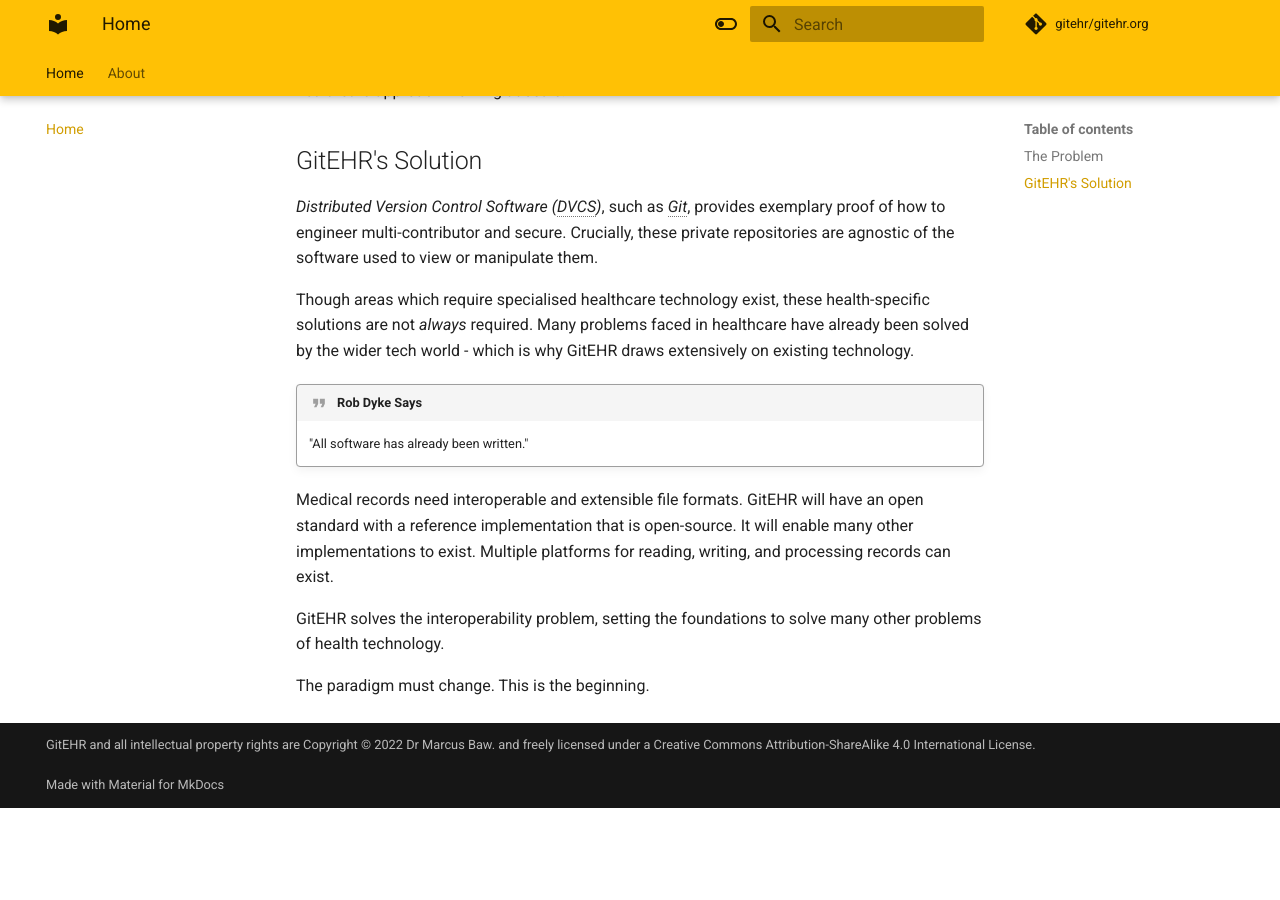
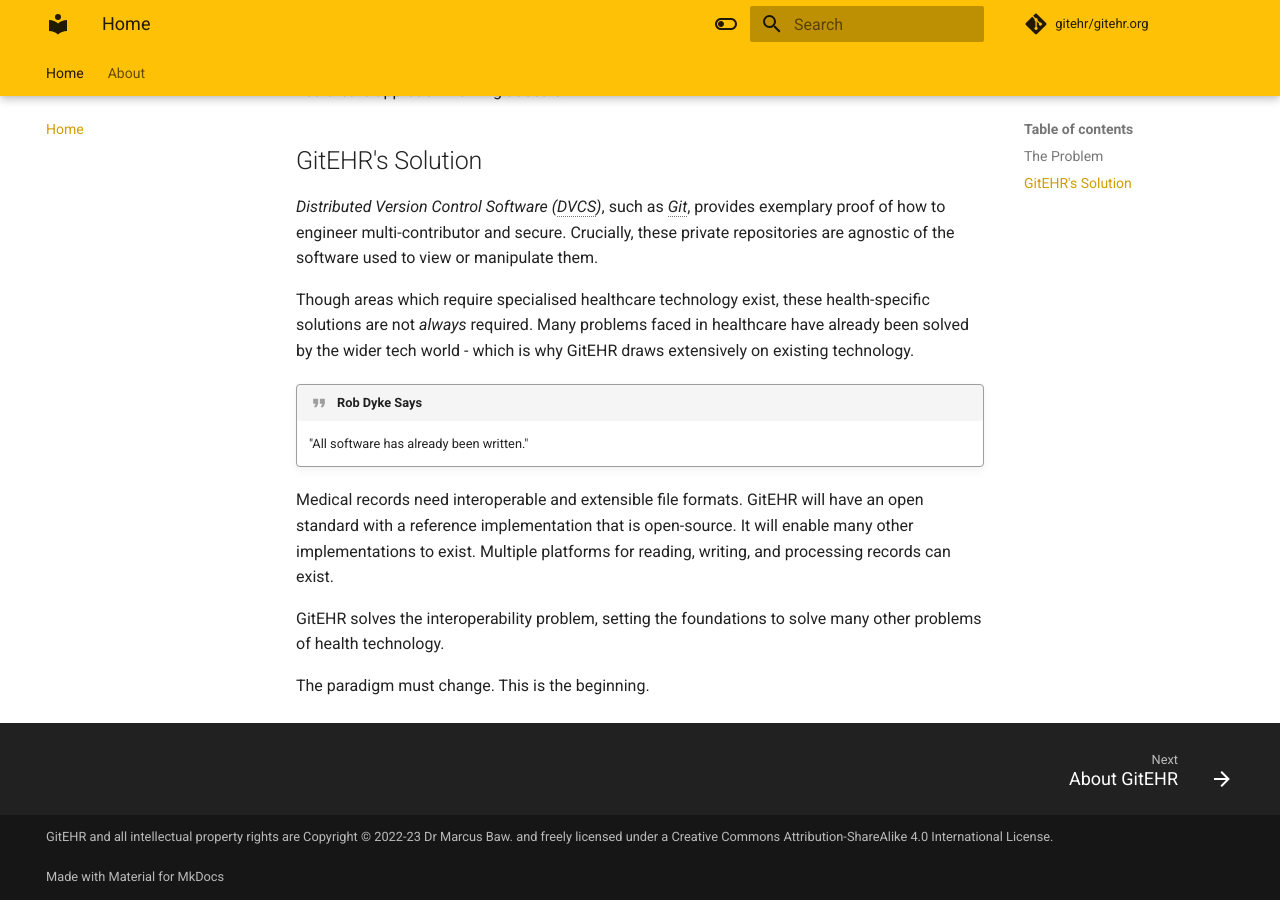
Before and after one commit to gitehr/gitehr.org, an MkDocs documentation site: the page built from docs/index.md, in a window 1280 px wide and 900 px high, scrolled down 673 px. Built offline with MkDocs 1.6.1 and Material for MkDocs 9.7.7, drawn with Linux system fonts in a browser that asks for light colours; comment, search, counter and statistics services are not loaded; before the commit the page ends 1481 px from its top, so only the background shows below that.

Commit message:
adds some MkDocs features in mkdocs.yml

```diff
--- a/mkdocs.yml
+++ b/mkdocs.yml
@@ -7,7 +7,7 @@
 repo_name: gitehr/gitehr.org
 
 copyright: >
-  GitEHR and all intellectual property rights are Copyright &copy; 2022 Dr Marcus Baw. and freely licensed under a <a rel="license" href="http://creativecommons.org/licenses/by-sa/4.0/">Creative Commons Attribution-ShareAlike 4.0 International License</a>. <a rel="license" href="http://creativecommons.org/licenses/by-sa/4.0/"><br/><br/>
+  GitEHR and all intellectual property rights are Copyright &copy; 2022-23 Dr Marcus Baw. and freely licensed under a <a rel="license" href="http://creativecommons.org/licenses/by-sa/4.0/">Creative Commons Attribution-ShareAlike 4.0 International License</a>. <a rel="license" href="http://creativecommons.org/licenses/by-sa/4.0/"><br/><br/>
 
 nav:
   - Home: 'index.md'
@@ -33,6 +33,12 @@
 
 theme:
   features:
+    - content.action.edit # explicitly adds edit button (Material4MkDocs9.0)
+    - content.action.view # explicitly adds view button (Material4MkDocs9.0)
+    - content.code.copy
+    - content.code.select
+    - content.code.annotate
+    - navigation.footer # explicitly adds footer prev/next (Material4MkDocs9.0)
     - navigation.indexes
     - navigation.instant
     - navigation.sections
@@ -40,6 +46,8 @@
     - navigation.tabs.sticky
     - navigation.top
     - navigation.tracking
+    - toc.follow
+
 
   name: material
 
```
